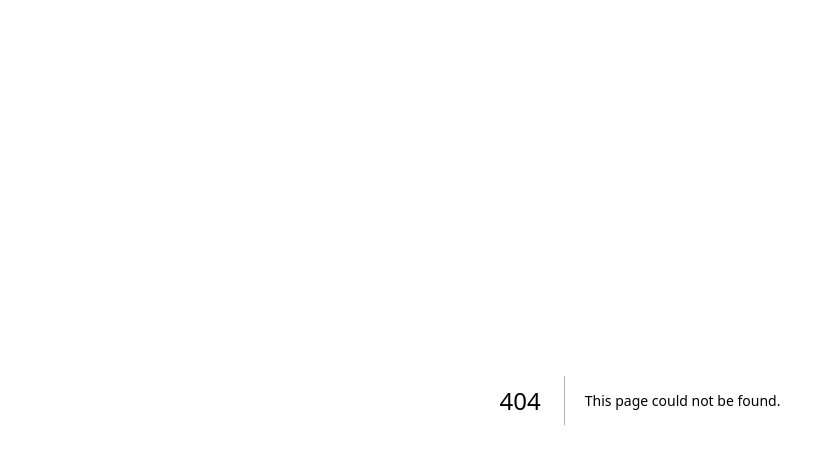
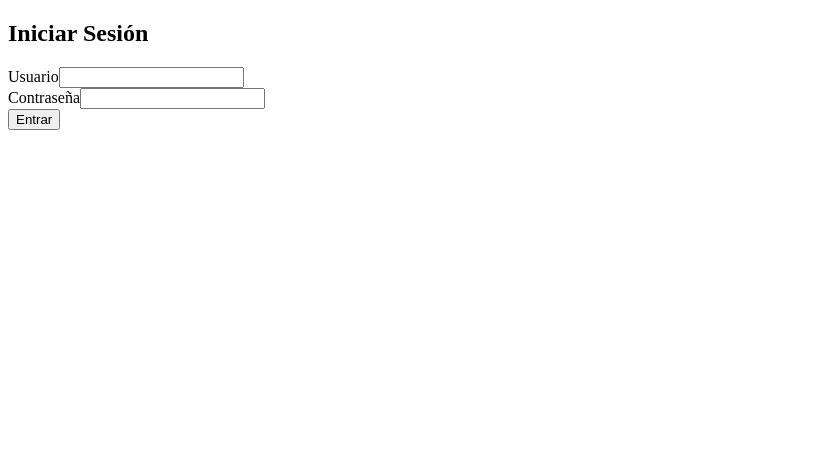
Before and after one commit to Alonsoalcuadrado/carbeeapp, a Next.js app: page /login in a window 1280 px wide. Before the commit this address had no page. Shown: the top 464 px of the page, without its empty margins (0-835 px from the left). Built offline with nearby package versions, Linux system fonts and the light colour scheme.

Commit message:
Configuring next and create the logic for endpoints and login

```diff
--- /dev/null
+++ b/api/apiClient.ts
@@ -0,0 +1,50 @@
+const BASE_URL = "/api/";
+
+export type LoginRequestBody = {
+  username: string
+  password: string
+}
+
+async function fetchAPI(endpoint: string, { method = 'GET', body = undefined, headers = {} } = {}) {
+    const response = await fetch(BASE_URL + endpoint, {
+        method,
+        headers: {
+            'Content-Type': 'application/json',
+            ...headers,
+        },
+        body: JSON.stringify(body),
+    });
+
+    if (!response.ok) {
+        const data = await response.json();
+        throw new Error(data.message || 'An error occurred');
+    }
+
+    return response.json();
+}
+
+export default fetchAPI;
+
+export function loginUser(params: LoginRequestBody): Promise<LoginResponse> {
+  return fetchAPI('api/auth', {
+      method: 'POST',
+      body: params,
+  });
+}
+
+export function fetchAppointments(params: { size: number; before?: Cursor; after?: Cursor }): Promise<AppointmentConnection> {
+  const query = new URLSearchParams(params as any).toString();
+  return fetchAPI(`api/appointments?${query}`, {
+      headers: {
+          'Authorization': `Bearer ${sessionStorage.getItem('token')}`,
+      },
+  });
+}
+
+export function fetchAppointmentTimeAvailability(date: string): Promise<string[]> {
+  return fetchAPI(`api/availability/${date}`, {
+      headers: {
+          'Authorization': `Bearer ${sessionStorage.getItem('token')}`,
+      },
+  });
+}
--- a/app/layout.tsx
+++ b/app/layout.tsx
@@ -5,8 +5,8 @@ import { Inter } from 'next/font/google'
 const inter = Inter({ subsets: ['latin'] })
 
 export const metadata: Metadata = {
-  title: 'Create Next App',
-  description: 'Generated by create next app',
+  title: 'Carbee App',
+  description: 'An aplication for Carbee',
 }
 
 export default function RootLayout({
--- a/next.config.js
+++ b/next.config.js
@@ -4,7 +4,7 @@ const nextConfig = {
     return [
       {
         source: '/api/:path*',
-        destination: 'https://url-de-tu-api/:path*',
+        destination: 'https://backend.billowing-truth-38ad.workers.dev/:path*',
       },
     ];
   },
--- /dev/null
+++ b/pages/login.tsx
@@ -0,0 +1,59 @@
+import React, { useState } from 'react';
+import { useRouter } from 'next/router';
+import { loginUser, LoginRequestBody } from '../api/apiClient'; // Asegúrate de importar desde la ubicación correcta.
+
+const LoginPage: React.FC = () => {
+  const router = useRouter();
+  const [username, setUsername] = useState('');
+  const [password, setPassword] = useState('');
+  const [error, setError] = useState('');
+
+  const handleSubmit = async (event: React.FormEvent) => {
+    event.preventDefault();
+
+    try {
+      const credentials: LoginRequestBody = { username, password };
+      const response = await loginUser(credentials);
+      if (response.token) {
+        // Guarda el token en localStorage
+        sessionStorage.setItem('token', response.token);
+        // Redirige al usuario al dashboard
+        router.push('/dashboard');
+      } else {
+        setError('Error en inicio de sesión');
+      }
+    } catch (err) {
+      setError('Error en inicio de sesión');
+    }
+  };
+
+  return (
+    <div>
+      <h2>Iniciar Sesión</h2>
+      <form onSubmit={handleSubmit}>
+        <div>
+          <label>Usuario</label>
+          <input
+            type="text"
+            value={username}
+            onChange={e => setUsername(e.target.value)}
+          />
+        </div>
+        <div>
+          <label>Contraseña</label>
+          <input
+            type="password"
+            value={password}
+            onChange={e => setPassword(e.target.value)}
+          />
+        </div>
+        {error && <p>{error}</p>}
+        <div>
+          <button type="submit">Entrar</button>
+        </div>
+      </form>
+    </div>
+  );
+}
+
+export default LoginPage;
```
